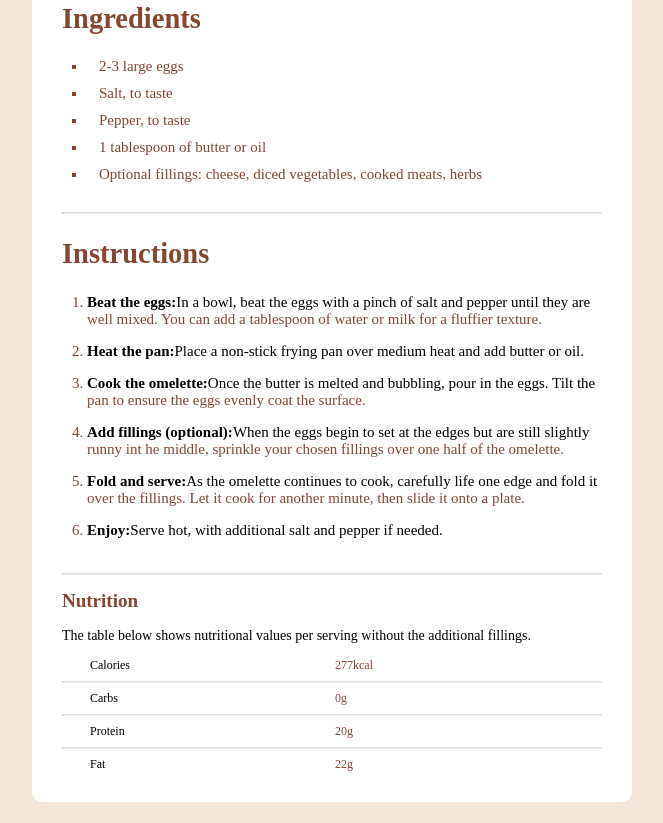
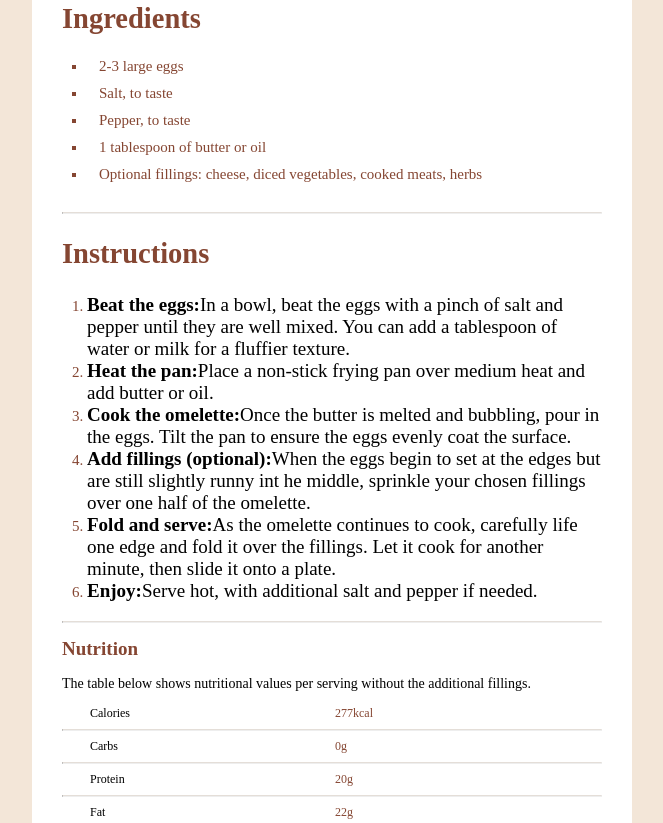
Before and after one commit to Lifes-Tough/Recipe-Page, a plain HTML site: page index.html in a window 1280 px wide. Shown: the part 642-1465 px from the top of the page, without its empty margins (308-971 px from the left). Drawn offline with Linux system fonts and the light colour scheme.

Commit message:
Finished recipe page

```diff
--- a/index.html
+++ b/index.html
@@ -39,7 +39,7 @@
     </div>
 
     <div class="instructions">
-      <h2>Instructions</h2>
+      <h2 class="insHeader">Instructions</h2>
       <ol>
         <li class="ins"><b>Beat the eggs:</b>In a bowl, beat the eggs with a pinch of salt and pepper until they are well mixed.
                           You can add a tablespoon of water or milk for a fluffier texture.</li>
--- a/style.css
+++ b/style.css
@@ -57,15 +57,11 @@ ul li.ing{
     padding-left: 12px;
 }
 
-ol li.ins{
+ol li.ins::marker{
     color: hsl(14, 45%, 36%);
+    font-size: 19px;;
     font-size: 15px;
     padding-bottom: 15px;
-}
-
-ol li.ins::first-line{
-    text-wrap: wrap;
-    color: black;
 }
 
 .preparation{
@@ -87,9 +83,11 @@ ol li.ins::first-line{
 }
 
 .instructions{
+    font-size: 19px;
+}
 
+.insHeader{
     color: hsl(14, 45%, 36%);
-    font-size: 19px;
 }
 
 .nutrition{
```
